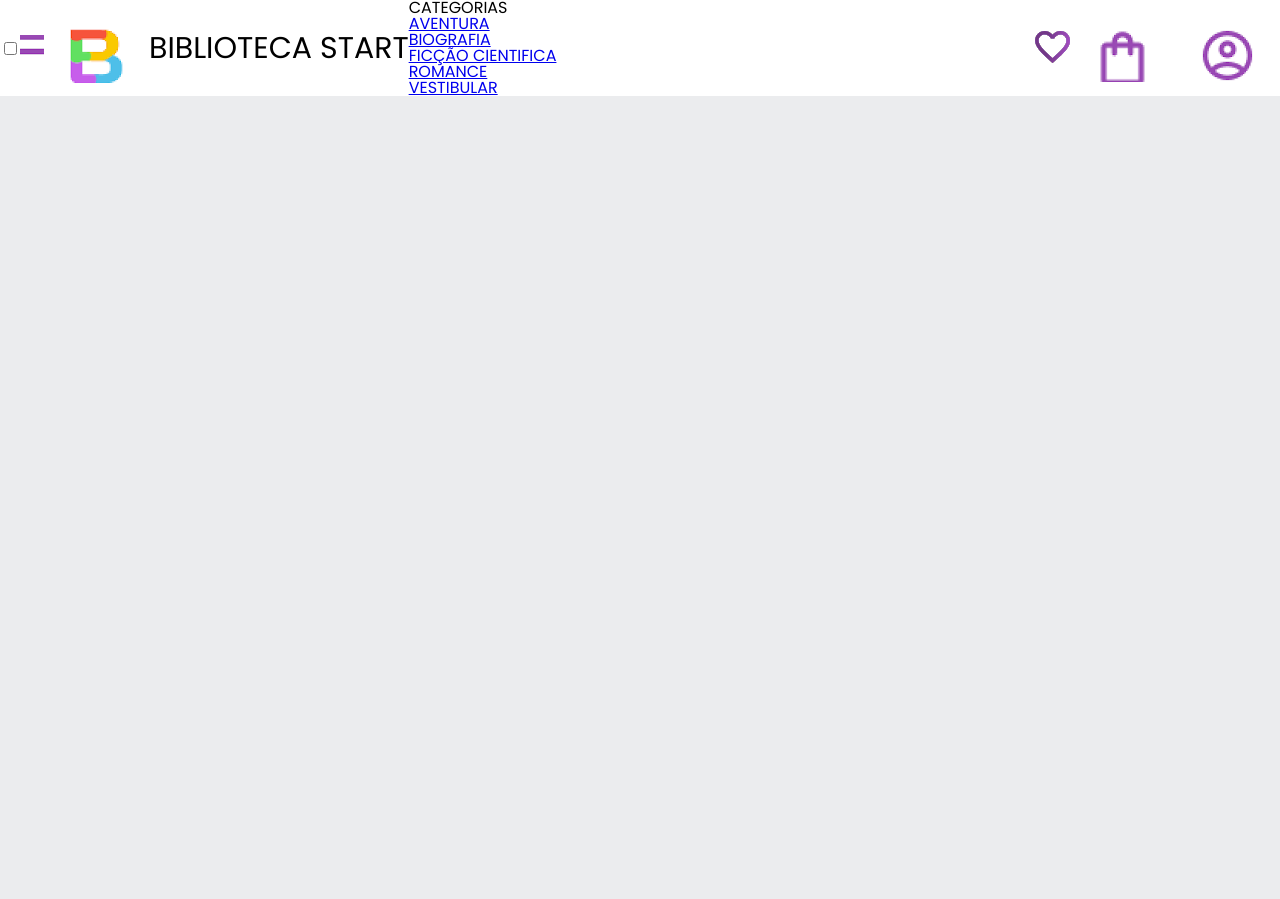
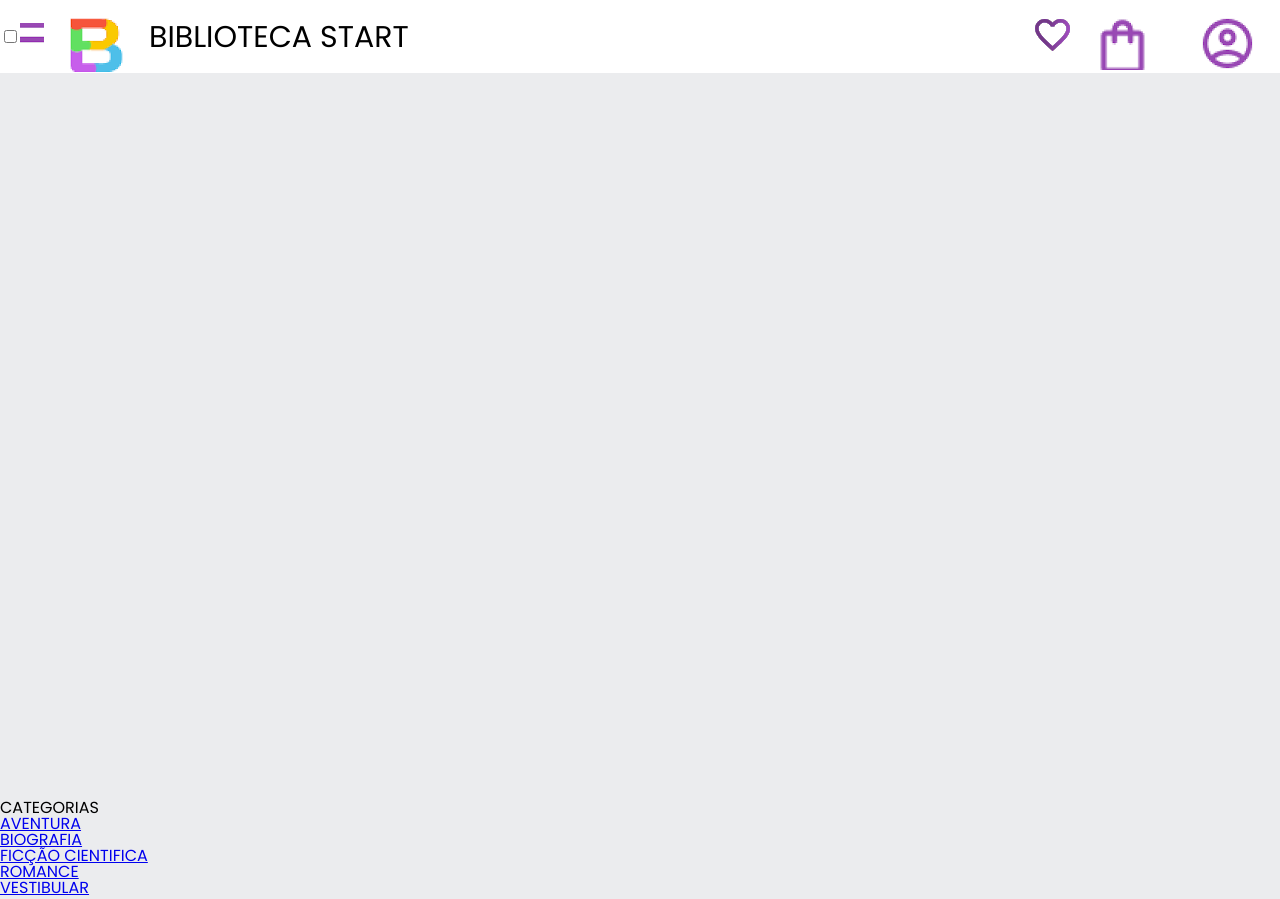
Before and after one commit to xaolim/mobile-first-biblioteca-alura, a plain HTML site: page index.html in a window 1280 px wide. Before the commit the page ends 800 px from the top, so only its background shows below. Drawn offline with Linux system fonts and the light colour scheme.

Commit message:
mjhhjmjh

```diff
--- a/styles/header.css
+++ b/styles/header.css
@@ -18,6 +18,11 @@
 h1{
     display: none;
 }
+.lista-menu{
+    display: block;
+    position: absolute;
+    top: 100%;
+}
 @media screen and (min-width:1024px) {
     h1{
         font-size:30px;
```
